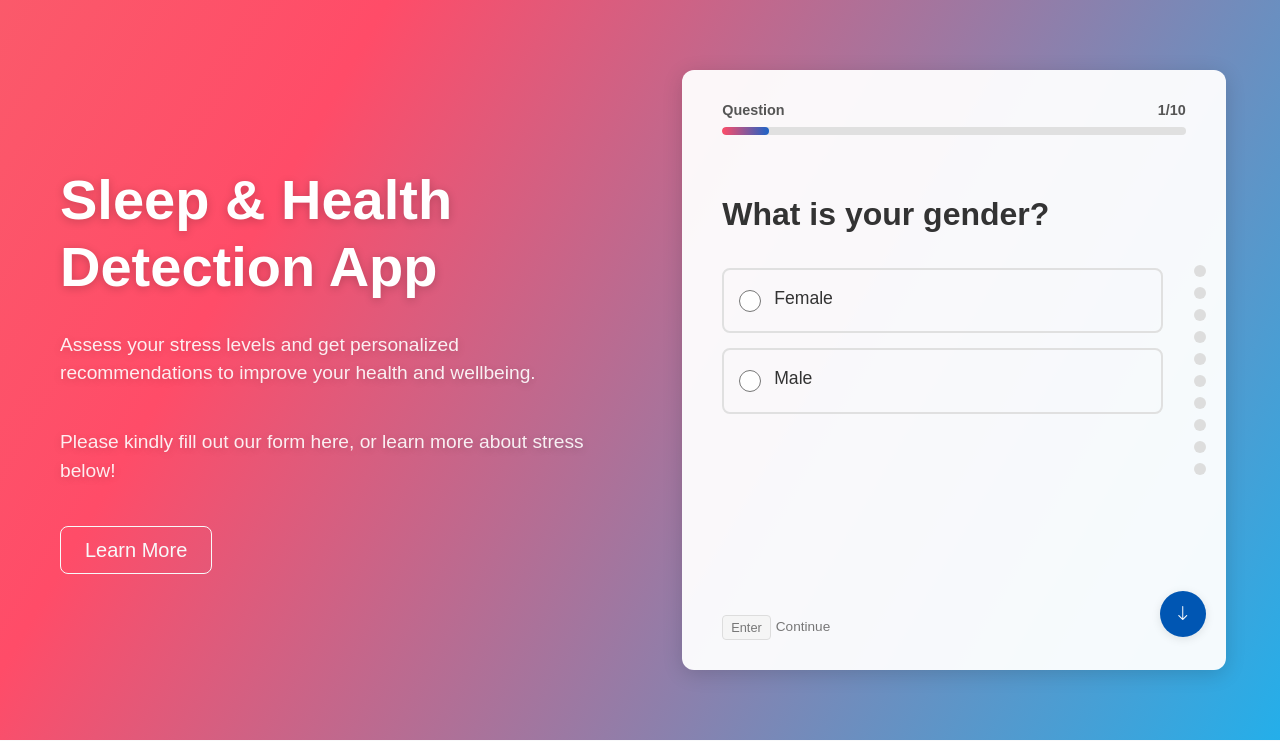
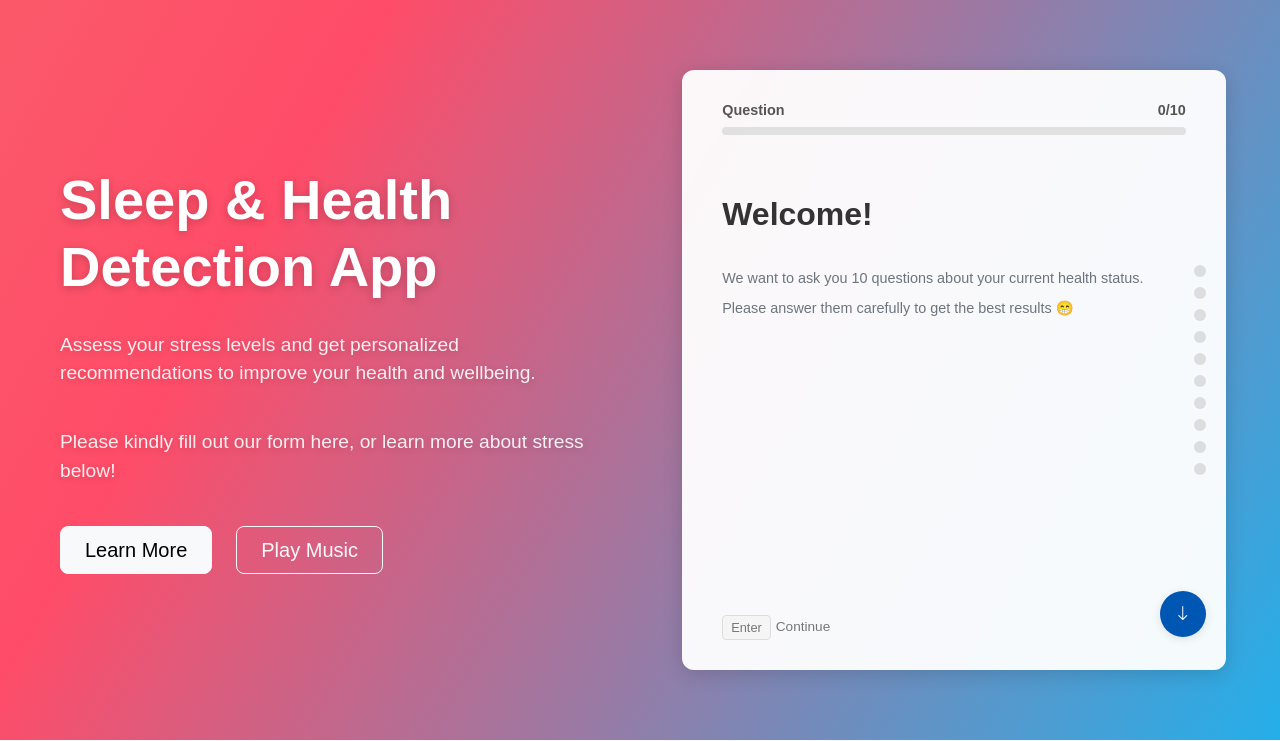
Before and after one commit to thanhtrnnn/stress-level-detection-app, a Flask app: page / in a window 1280 px wide. Shown: the top 741 px of the page. Run offline with Flask 3, Linux system fonts and the light colour scheme; parts of the project's set-up code (start-up, migrations or seed data) failed here and were passed over.

Commit message:
fix model & form functionality

```diff
--- a/app.py
+++ b/app.py
@@ -1,4 +1,4 @@
-from flask import Flask, render_template, request, flash, redirect, url_for, jsonify
+from flask import Flask, render_template, request, flash, redirect, url_for
 import pickle
 import numpy as np
 import os, json
@@ -61,10 +61,9 @@ def home():
 
         # Create the NumPy array with numerical data
         arr = np.array([[form_data['gender'], form_data['age'], form_data['occupation'],
-                        form_data['activity_level'], form_data['sleep_quality'], form_data['sleep_duration'],
+                        form_data['sleep_duration'], form_data['sleep_quality'],
                         form_data['bmi_category'], form_data['heart_rate'], form_data['daily_steps'],
-                        form_data['blood_pressure']]])
-
+                        form_data['activity_level'], form_data['blood_pressure']]])
         # Make prediction
         pred = model.predict(arr)
 
--- a/static/js/form.js
+++ b/static/js/form.js
@@ -68,11 +68,12 @@ document.addEventListener('DOMContentLoaded', function() {
         });
     }
 
-    // Create navigation dots
+    // Create navigation dots (skip welcome field at index 0)
     function createNavDots() {
         if (navDotsContainer) {
             navDotsContainer.innerHTML = '';
-            formFields.forEach((_, index) => {
+            // Skip the first field (welcome)
+            for (let index = 1; index < formFields.length; index++) {
                 const dot = document.createElement('div');
                 dot.className = 'nav-dot';
                 dot.setAttribute('data-index', index);
@@ -83,45 +84,54 @@ document.addEventListener('DOMContentLoaded', function() {
                     }
                 });
                 navDotsContainer.appendChild(dot);
-            });
+            }
         }
     }
 
-    // Update the navigation dots
+    // Update the navigation dots (skip welcome field at index 0)
     function updateNavDots() {
         if (navDotsContainer) {
             const dots = navDotsContainer.querySelectorAll('.nav-dot');
-            dots.forEach((dot, index) => {
+            // Dots correspond to formFields[1..]
+            dots.forEach((dot, i) => {
+                const fieldIndex = i + 1;
                 dot.classList.remove('active', 'completed');
-                if (index === currentField) {
+                if (fieldIndex === currentField) {
                     dot.classList.add('active');
-                } else if (completedFields.has(index)) {
+                } else if (completedFields.has(fieldIndex)) {
                     dot.classList.add('completed');
                 }
             });
         }
     }
 
-    // Set up keyboard navigation
+    // Set up keyboard navigation (jQuery version for form submit)
     function setupKeyboardNavigation() {
-        document.addEventListener('keydown', function(event) {
+        $(document).on('keydown', function(event) {
             // Only handle keyboard navigation if not typing in an input
-            if (document.activeElement.tagName === 'INPUT' || document.activeElement.tagName === 'SELECT') {
+            if ($(document.activeElement).is('input, select')) {
                 if (event.key === 'Enter') {
-                    event.preventDefault(); // Prevent form submission
+                    event.preventDefault();
                     if (validateCurrentField()) {
-                        goToNextField();
+                        if (currentField === formFields.length - 1) {
+                            $('#assessmentForm').submit();
+                        } else {
+                            goToNextField();
+                        }
                     }
                 }
                 return;
             }
-
             switch (event.key) {
                 case 'ArrowDown':
                 case 'Enter':
                     event.preventDefault();
                     if (validateCurrentField()) {
-                        goToNextField();
+                        if (currentField === formFields.length - 1) {
+                            $('#assessmentForm').submit();
+                        } else {
+                            goToNextField();
+                        }
                     }
                     break;
                 case 'ArrowUp':
@@ -242,17 +252,26 @@ document.addEventListener('DOMContentLoaded', function() {
                 firstInput.focus();
             }, 300);
         }
+
+        // Update shortcut text to 'Submit' on last field, 'Continue' otherwise (jQuery version)
+        if ($('.shortcut').length) {
+            if (index === formFields.length - 1) {
+                $('.shortcut').html('<span class="shortcut-key">Enter</span> Submit');
+            } else {
+                $('.shortcut').html('<span class="shortcut-key">Enter</span> Continue');
+            }
+        }
     }
 
     // Function to update progress bar and text
     function updateProgress() {
         if (progressFill) {
-            const progress = ((currentField + 1) / formFields.length) * 100;
+            const progress = (currentField / (formFields.length - 1)) * 100;
             progressFill.style.width = `${progress}%`;
         }
 
         if (progressText) {
-            progressText.textContent = `${currentField + 1}/${formFields.length}`;
+            progressText.textContent = `${currentField}/${formFields.length - 1}`;
         }
     }
 
--- a/templates/home.html
+++ b/templates/home.html
@@ -35,8 +35,11 @@
             <p class="app-description">Assess your stress levels and get personalized recommendations to improve your health and wellbeing.</p>
             <p class="app-description">Please kindly fill out our form here, or learn more about stress below!</p>
             <div class="d-grid gap-2 d-md-flex justify-content-md-start">
-              <button type="button" class="btn btn-outline-light btn-lg px-4" onclick="document.getElementById('learn-more').scrollIntoView({behavior: 'smooth'});">
+              <button type="button" class="btn btn-light btn-lg px-4 me-md-3" onclick="document.getElementById('learn-more').scrollIntoView({behavior: 'smooth'});">
                 Learn More
+              </button>
+              <button type="button" class="btn btn-outline-light btn-lg px-4" onclick="window.open('https://www.youtube.com/watch?v=q90HNeGreVw');">
+                Play Music
               </button>
             </div>
           </div>
@@ -79,6 +82,13 @@
                       <span class="shortcut-key">Enter</span> Continue
                     </div>
                   </div>
+                </div>
+
+                <!-- Welcome Field -->
+                <div class="form-field">
+                  <div class="form-question">Welcome!</div>
+                  <div class="form-help">We want to ask you 10 questions about your current health status.</div>
+                  <div class="form-help">Please answer them carefully to get the best results 😁</div>
                 </div>
 
                 <!-- Gender Field -->
```
